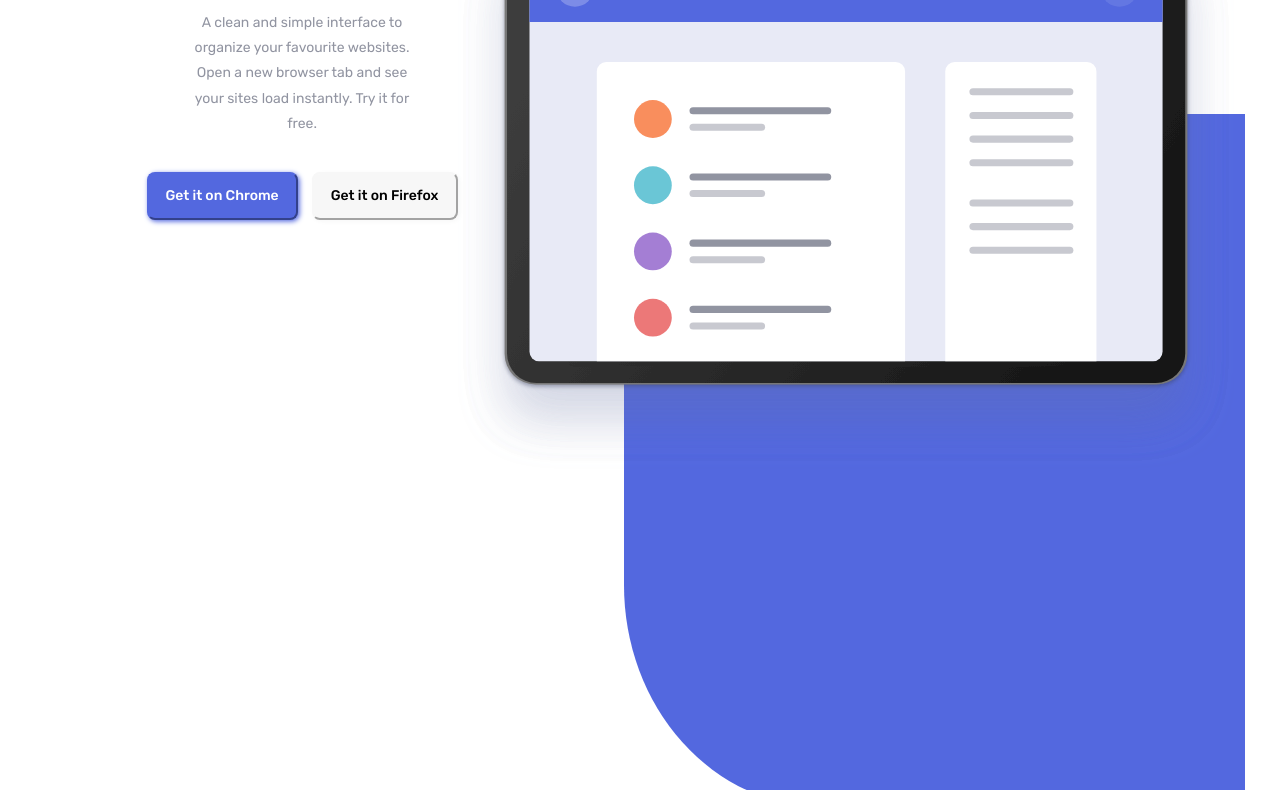
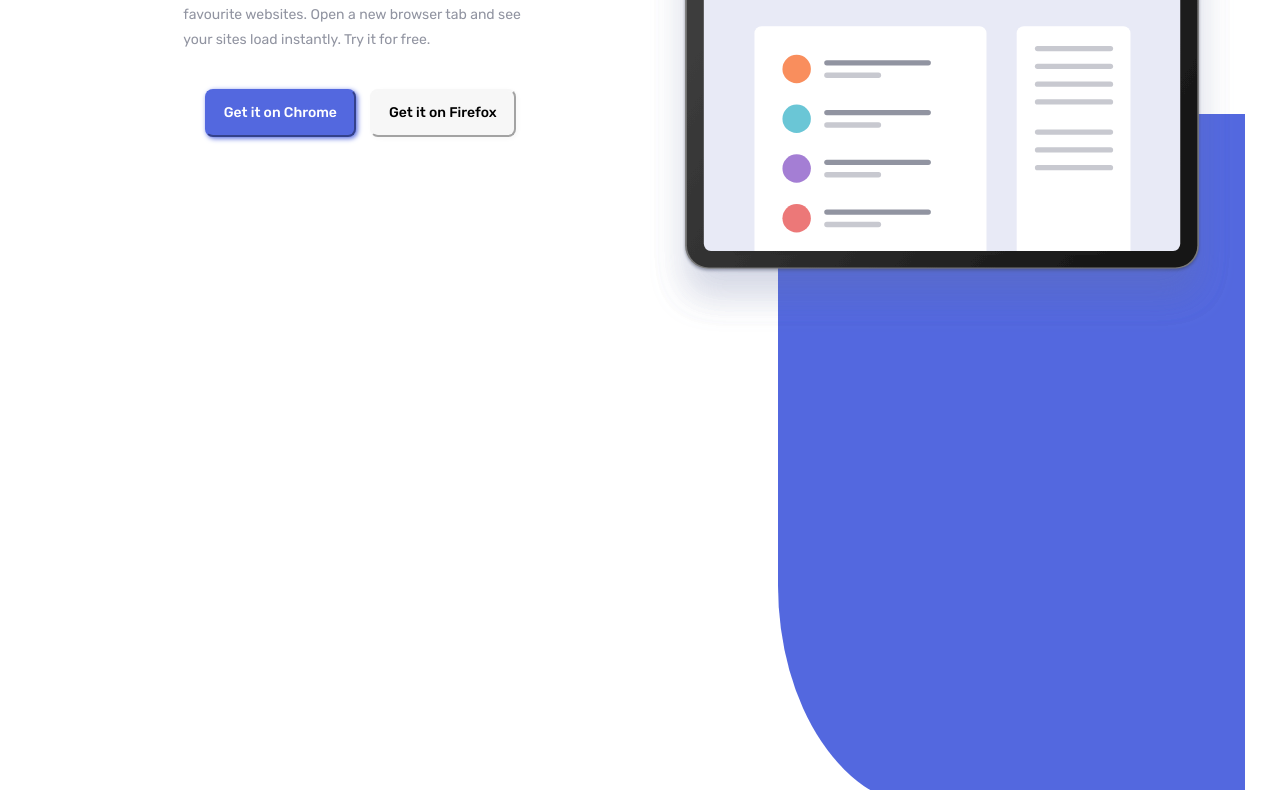
Before and after one commit to cornelisgijsbert/Bookmark-landing-page-master, a website: page index.html in a window 1280 px wide. Shown: the part 228-1018 px from the top of the page. Drawn offline with Linux system fonts and the light colour scheme.

Commit message:
styling desktop-design header.intro

```diff
--- a/src/base/intro.css
+++ b/src/base/intro.css
@@ -41,9 +41,15 @@ header.intro p.intro--para {
 @media only screen and (min-width: 768px) {
   header.intro {
     flex-direction: row-reverse;
+    justify-content: space-between;
+    row-gap: 0;
     padding: 0 3.6% 0 11.45%;
+    text-align: left;
   }
   header.intro div {
-    width: 33.4%;
+    width: calc(100vw * 0.334);
+  }
+  header.intro .intro--img-container {
+    width: calc(100vw * 0.456);
   }
 }
--- a/style/style.css
+++ b/style/style.css
@@ -245,10 +245,16 @@
 }@media only screen and (min-width: 768px) {
   header.intro {
     flex-direction: row-reverse;
+    justify-content: space-between;
+    row-gap: 0;
     padding: 0 3.6% 0 11.45%;
+    text-align: left;
   }
   header.intro div {
-    width: 33.4%;
+    width: calc(100vw * 0.334);
+  }
+  header.intro .intro--img-container {
+    width: calc(100vw * 0.456);
   }
 }nav.top--nav {
   position: relative;
```
Also changed, not shown: 1 other file.
